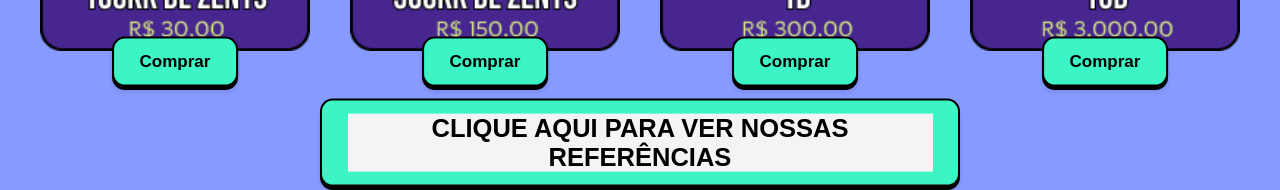
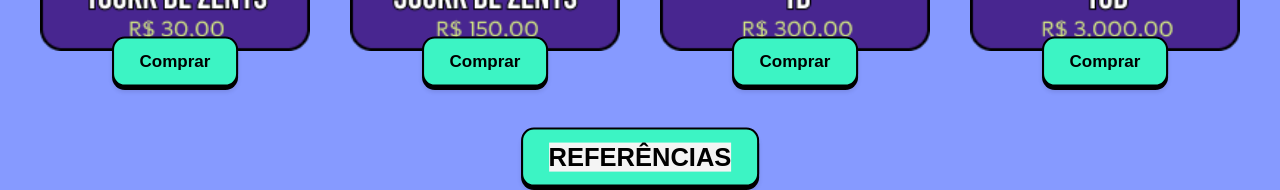
Before and after one commit to RudeNero/Azevedo-store, a plain HTML site: page index.html in a window 1280 px wide. Shown: the part 788-978 px from the top of the page. Drawn offline with nearby package versions, Linux system fonts and the light colour scheme.

Commit message:
att - button

```diff
--- a/index.html
+++ b/index.html
@@ -69,7 +69,7 @@
 
       <div class="container_ref">
       <button>
-       <span class="button_top"><h2 class="text"> CLIQUE AQUI PARA VER NOSSAS REFERÊNCIAS</h2>
+       <span class="button_top"><h2 class="text">REFERÊNCIAS</h2>
       </span>
       </button>
       </div>
```
